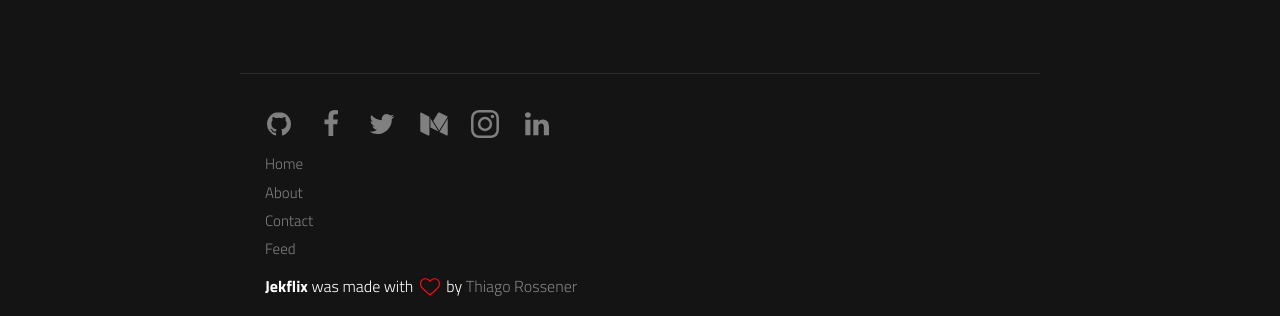
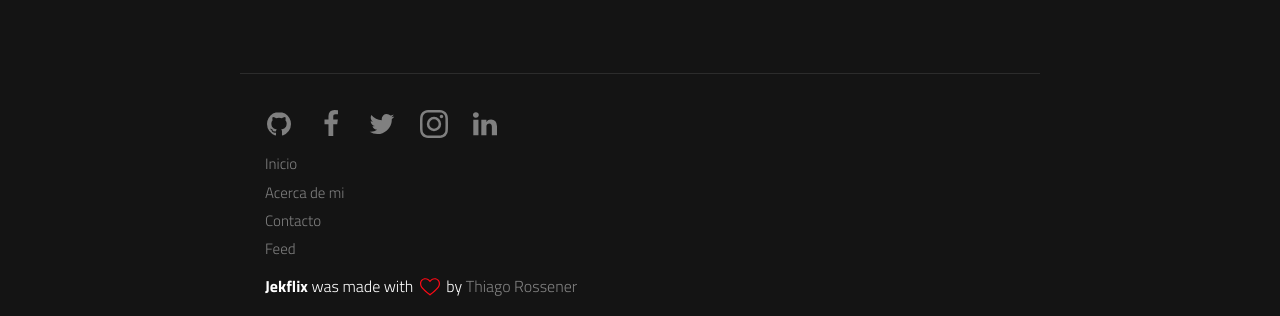
Before and after one commit to ernestoaguaysoldeveloper/ernestoaguaysol.github.io, a Jekyll site: the page built from index.md, in a window 1280 px wide and 900 px high, scrolled down 2683 px. Shown: the part 565-881 px from the top of the window. Built offline with Jekyll 4.4.1, drawn with Linux system fonts in a browser that asks for light colours; some of the changed lines change nothing that is shown.

Commit message:
cambios en config

```diff
--- a/_config.yml
+++ b/_config.yml
@@ -13,12 +13,12 @@
 
 # Social Media
 # Remove the item if you don't need it
-github_username: github_username
-facebook_username: facebook_username
-twitter_username: twitter_username
-instagram_username: instagram_username
-linkedin_username: linkedin_username
-medium_username: medium_username
+github_username: https://github.com/ernestoaguaysol
+facebook_username: https://www.facebook.com/ernestoaguaysol
+twitter_username: https://twitter.com/ernestoaguaysol
+instagram_username: https://www.instagram.com/ernestoaguaysol
+linkedin_username: https://www.linkedin.com/in/ernestoaguaysol/
+# medium_username: medium_username
 
 # Build settings
 markdown: kramdown
@@ -32,11 +32,11 @@
 # Links to include in menu navigation
 # For external links add external: true
 links:
-  - title: Home
+  - title: Inicio
     url: /
-  - title: About
+  - title: Acerca de mi
     url: /about/
-  - title: Contact
+  - title: Contacto
     url: /contact/
 
 # Exclude my node related stuff
```
